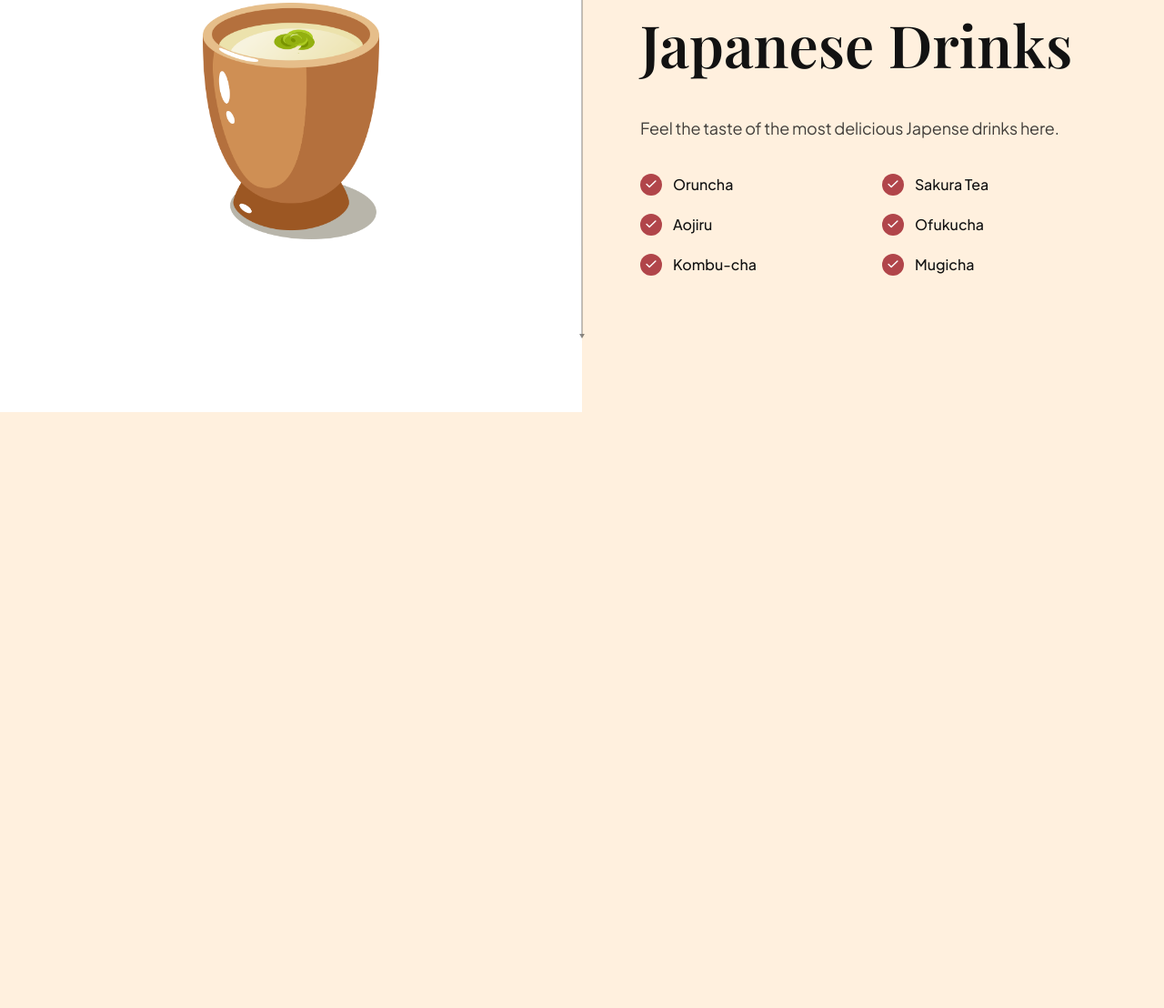
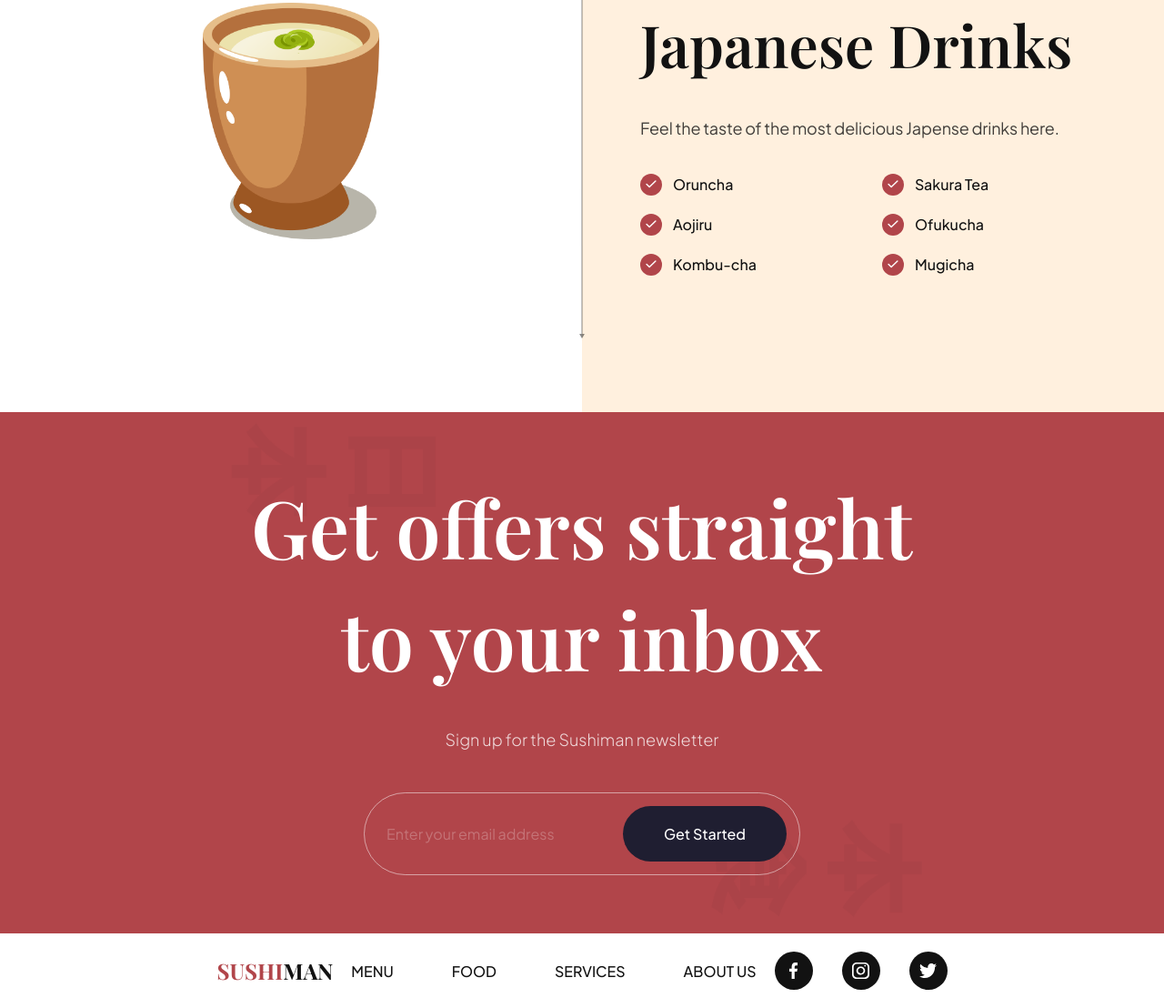
Before and after one commit to Vishnu-dutt/SushiMan-JsMastery, a website built with Vite: page index.html in a window 1280 px wide. Shown: the part 3241-4349 px from the top of the page at 91% size. Before the commit the page ends 3694 px from the top, so only its background shows below. Built offline with nearby package versions, Linux system fonts and the light colour scheme.

Commit message:
added subscription and footer with some aos animation

```diff
--- a/css/sections/footer.css
+++ b/css/sections/footer.css
@@ -0,0 +1,55 @@
+.footer{
+    width: 100%;
+    padding: 20px 40px;
+    background: var(--color-white);
+    flex-wrap: wrap;
+    gap: 20px;
+    overflow: hidden;
+}
+
+.footer__logo{
+    font-size: 24px;
+    font-weight: bold;
+    font-family: var(--playfair-display);
+    text-transform: uppercase;
+    color: var(--secondary-color);
+}
+
+.footer__logo span{
+    color: var(--primary-color);
+}
+
+.footer ul{
+    list-style: none;
+    display: flex;
+    flex-wrap: wrap;
+    flex-direction: row;
+    gap: 64px;
+}
+
+.footer__nav li{
+    font-size: 16px;
+    font-weight: 500;
+    font-family: var(--plus-jakarta-sans);
+    text-transform: uppercase;
+    color: var(--secondary-color);
+    cursor: pointer;
+}
+
+.footer ul:last-child{
+    gap: 32px;
+}
+
+.footer__social li{
+    width: 42px;
+    height: 42px;
+    background-color: var(--secondary-color);
+    border-radius: 100%;
+
+}
+
+.footer__social li img{
+    width: 45%;
+    height: 45%;
+    object-fit: contain;
+}
--- a/css/sections/subscribe.css
+++ b/css/sections/subscribe.css
@@ -0,0 +1,70 @@
+.subscription {
+  padding: 64px;
+  background-color: var(--primary-color);
+  background-image: url(../../assets/popular_bg.png);
+  background-position: center;
+  background-repeat: no-repeat;
+  background-size: contain;
+  flex-direction: column;
+  overflow: hidden;
+}
+
+.subscription h2 {
+  font-size: 88px;
+  font-family: var(--playfair-display);
+  font-weight: 600;
+  line-height: 123px;
+  color: #fff;
+  text-align: center;
+}
+
+.subscription p {
+  font-size: 18px;
+  font-family: var(--plus-jakarta-sans);
+  font-weight: 300;
+  line-height: 36px;
+  margin-top: 32px;
+  color: rgba(255, 255, 255, 0.8);
+}
+
+.subscription__form {
+  min-width: 480px;
+  margin-top: 40px;
+  padding: 14px 14px 14px 24px;
+  display: flex;
+  gap: 10px;
+  border: 1px solid rgba(255, 255, 255, 0.5);
+  border-radius: 46px;
+}
+
+.subscription__form input {
+  flex: 1;
+  font-size: 16px;
+  font-weight: 400px;
+  font-family: var(--plus-jakarta-sans);
+  color: #fff;
+  opacity: 0.5;
+  background: transparent;
+  border: none;
+  outline: none;
+}
+
+.subscription__form input::placeholder {
+  color: #fff;
+  opacity: 0.5;
+}
+
+.subscription__form button {
+  padding: 20px;
+  min-width: 180px;
+  font-size: 16px;
+  font-weight: 500;
+  color: #fff;
+  font-family: var(--plus-jakarta-sans);
+  text-align: center;
+  background: var(--black-400);
+  border-radius: 46px;
+  border: none;
+  outline: none;
+  cursor: pointer;
+}
--- a/index.html
+++ b/index.html
@@ -271,9 +271,46 @@
         </section>
     </section>
 
+    <section class="subscription flex-center" id="services">
+        <h2 data-aos="flip-down">Get offers straight<br />
+            to your inbox</h2>
+        <p data-aos="fade-up">Sign up for the Sushiman newsletter</p>
 
+        <div class="subscription__form" data-aos="fade-up">
+            <input type="text" placeholder="Enter your email address" />
+            <button>Get Started</button>
+        </div>
+    </section>
 
+    <footer class="footer flex-center">
+        <h3 class="footer__logo"><span>Sushi</span>man</h3>
+        <ul class="footer__nav">
+            <li>
+                <a href="#menu">Menu</a>
+            </li>
+            <li>
+                <a href="#food">Food</a>
+            </li>
+            <li>
+                <a href="#services">Services</a>
+            </li>
+            <li>
+                <a href="#about-us">About Us</a>
+            </li>
+        </ul>
+        <ul class="footer__social">
+            <li class="flex-center">
+                <img src="assets/facebook.svg" alt="facebook"/>
+            </li>
+            <li class="flex-center">
+                <img src="assets/instagram.svg" alt="instagram"/>
+            </li>
+            <li class="flex-center">
+                <img src="assets/twitter.svg" alt="twitter"/>
+            </li>
+        </ul>
 
+    </footer>
 
     <script src="js/script.js" type="module"></script>
 </body>
```
